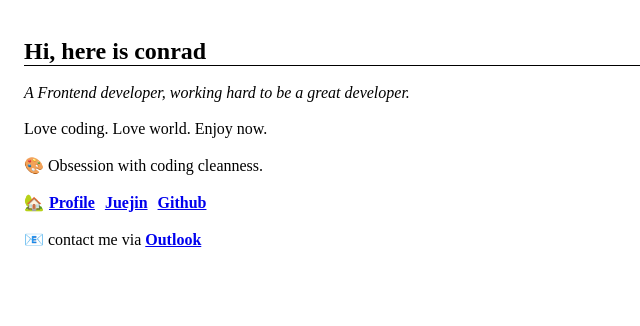
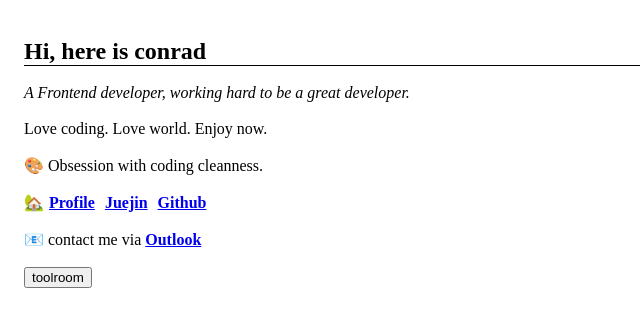
Before and after one commit to ConradZhangcong/homepage, a React (Vite) app: page / in a window 1280 px wide. Shown: the top 326 px of the page, without its empty margins (0-640 px from the left). Built offline with nearby package versions, Linux system fonts and the light colour scheme.

Commit message:
feat: add router

```diff
--- a/package.json
+++ b/package.json
@@ -16,7 +16,8 @@
   "dependencies": {
     "classnames": "^2.3.1",
     "react": "^18.1.0",
-    "react-dom": "^18.1.0"
+    "react-dom": "^18.1.0",
+    "react-router-dom": "^6.15.0"
   },
   "devDependencies": {
     "@amatlash/vite-plugin-stylelint": "^1.2.0",
--- a/src/App.tsx
+++ b/src/App.tsx
@@ -1,9 +1,16 @@
-import Home from "./pages/home";
+import { BrowserRouter, Routes, Route } from "react-router-dom";
+import HomePage from "./pages/home";
+import ToolRoomPage from "./pages/toolroom";
 
 function App() {
   return (
     <div className="App">
-      <Home />
+      <BrowserRouter>
+        <Routes>
+          <Route path="/" element={<HomePage />} />
+          <Route path="/toolroom" element={<ToolRoomPage />} />
+        </Routes>
+      </BrowserRouter>
     </div>
   );
 }
--- a/src/pages/home/index.tsx
+++ b/src/pages/home/index.tsx
@@ -1,8 +1,12 @@
+import { useNavigate } from "react-router-dom";
+
 import TargetList from "./TargetList";
 
 import styles from "./index.module.scss";
 
-const Home = () => {
+const HomePage = () => {
+  const navigate = useNavigate();
+
   return (
     <div className={styles.container}>
       <h2 className={styles["line"]}>Hi, here is conrad</h2>
@@ -18,8 +22,15 @@ const Home = () => {
           <strong>Outlook</strong>
         </a>
       </p>
+      <button
+        onClick={() => {
+          navigate("/toolroom");
+        }}
+      >
+        toolroom
+      </button>
     </div>
   );
 };
 
-export default Home;
+export default HomePage;
--- /dev/null
+++ b/src/pages/toolroom/index.tsx
@@ -0,0 +1,20 @@
+import { useNavigate } from "react-router-dom";
+
+const ToolRoomPage = () => {
+  const navigate = useNavigate();
+
+  return (
+    <div>
+      <button
+        onClick={() => {
+          navigate("/");
+        }}
+      >
+        返回首页
+      </button>
+      工具箱页面
+    </div>
+  );
+};
+
+export default ToolRoomPage;
```
Also changed, not shown: src/routes.ts (added), 2 other files (tests, documents, lock files or other folders).
